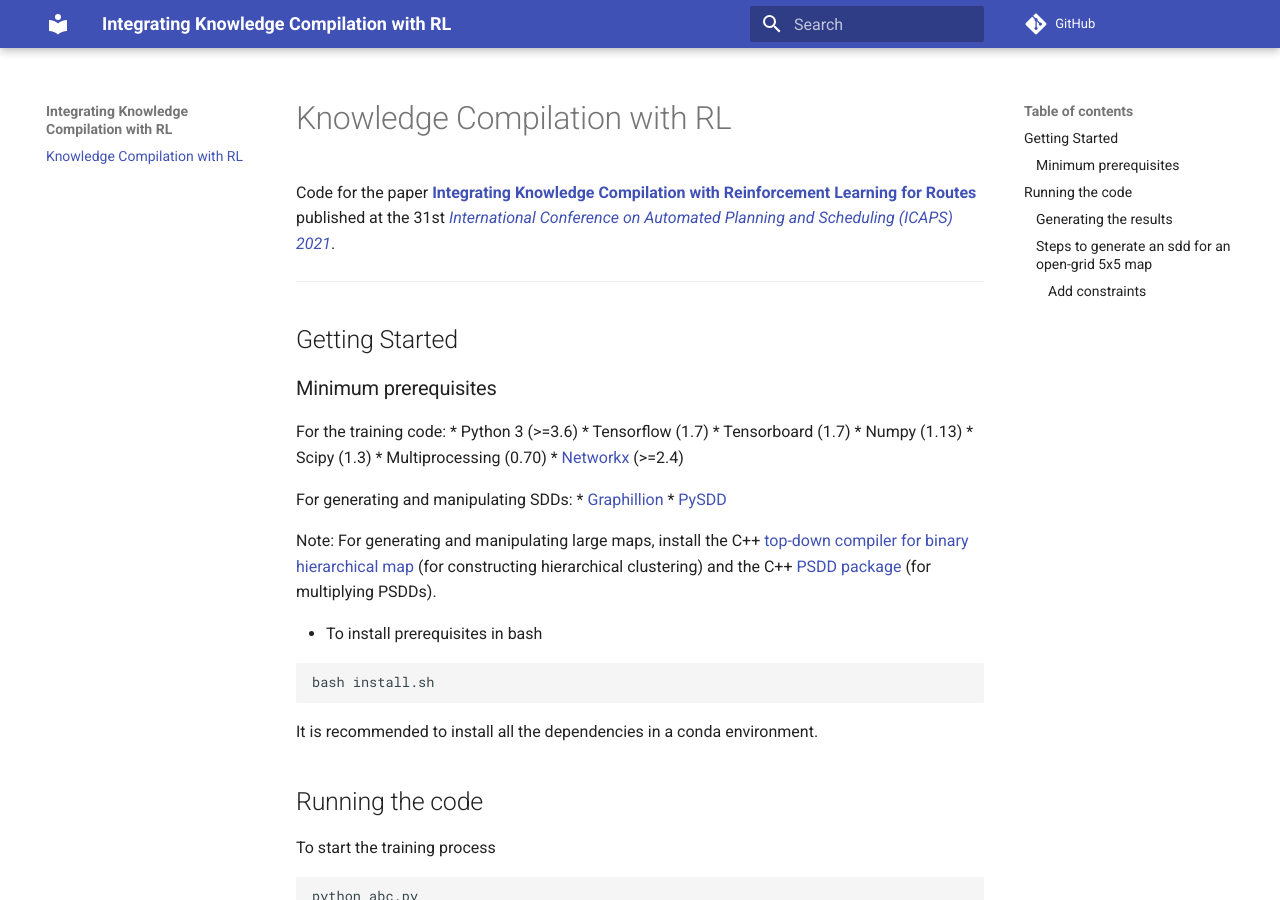
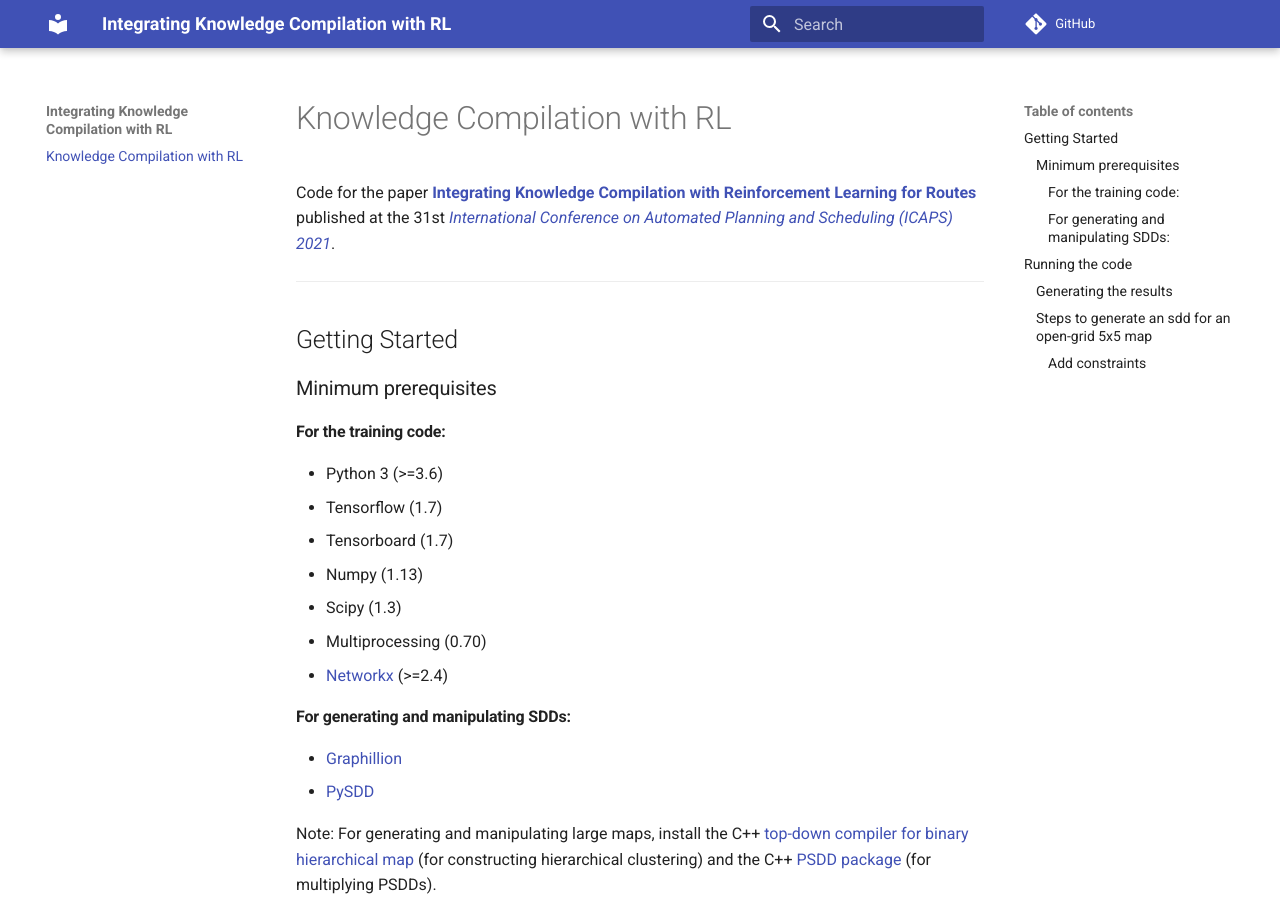
Before and after one commit to kushagra06/KCRL-Docs, an MkDocs documentation site: the page built from docs/index.md, in a window 1280 px wide and 900 px high. Built offline with MkDocs 1.6.1 and Material for MkDocs 9.7.7, drawn with Linux system fonts in a browser that asks for light colours; comment, search, counter and statistics services are not loaded.

Commit message:
Update index.md

```diff
--- a/docs/index.md
+++ b/docs/index.md
@@ -9,7 +9,8 @@ Code for the paper [**Integrating Knowledge Compilation with Reinforcement Learn
 
 ### Minimum prerequisites
 
-For the training code:
+#### For the training code:
+
 * Python 3 (>=3.6)
 * Tensorflow (1.7)
 * Tensorboard (1.7)
@@ -18,7 +19,8 @@ For the training code:
 * Multiprocessing (0.70)
 * [Networkx](https://networkx.org/) (>=2.4)
 
-For generating and manipulating SDDs:
+#### For generating and manipulating SDDs:
+
 * [Graphillion](https://github.com/takemaru/graphillion)
 * [PySDD](https://github.com/wannesm/PySDD)
 
```
